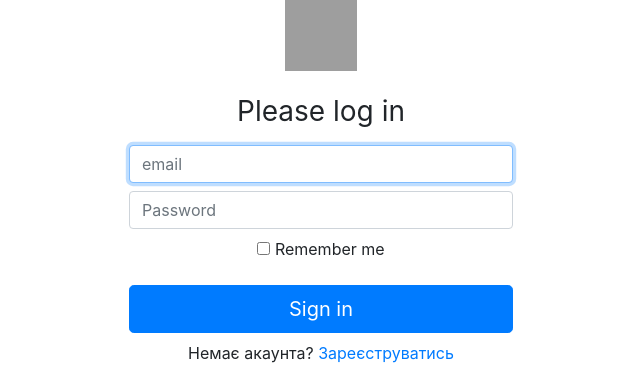
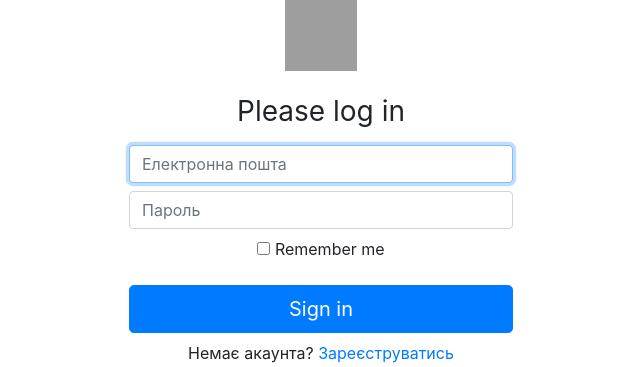
Before and after one commit to dragonflip/CarriersApp, a Django app: page /login in a window 1280 px wide. Shown: the part 122-489 px from the top of the page, without its empty margins (319-959 px from the left). Run offline with Django 3.2, Linux system fonts and the light colour scheme; some libraries are stand-ins or nearby versions; grey boxes are pictures that could not be loaded.

Commit message:
added account activation email

```diff
--- a/ForeignBerries/app/forms.py
+++ b/ForeignBerries/app/forms.py
@@ -48,7 +48,7 @@ class CreateUserForm(UserCreationForm):
 
         self.fields['email'].widget.attrs['class'] = 'form-control'
         self.fields['email'].widget.attrs['required'] = True
-        self.fields['email'].widget.attrs['placeholder'] = 'email'
+        self.fields['email'].widget.attrs['placeholder'] = 'Електронна пошта'
         self.fields['email'].widget.attrs['autofocus'] = True
 
         self.fields['first_name'].widget.attrs['class'] = 'form-control mt-2'
--- a/ForeignBerries/app/templates/app/login.html
+++ b/ForeignBerries/app/templates/app/login.html
@@ -21,9 +21,9 @@
       <img class="mb-4" src="https://getbootstrap.com/docs/4.0/assets/brand/bootstrap-solid.svg" alt="" width="72" height="72">
       <h1 class="h3 mb-3 font-weight-normal">Please log in</h1>
 
-      <input type="email" name="email" class="form-control" placeholder="email" required autofocus>
+      <input type="email" name="email" class="form-control" placeholder="Електронна пошта" required autofocus>
 
-      <input type="password" name="password" class="form-control mt-2" placeholder="Password" required>
+      <input type="password" name="password" class="form-control mt-2" placeholder="Пароль" required>
 
       <div class="checkbox mb-3 mt-2">
         <label>
--- a/ForeignBerries/app/views.py
+++ b/ForeignBerries/app/views.py
@@ -97,7 +97,7 @@ def register(request):
 
                 activate_url = 'http://'+current_site.domain+link
 
-                email_body = 'Привіт '+user.username + ', дякуємо за реєстрацію на сайті! ' + activate_url
+                email_body = 'Привіт '+user.first_name + '! Для підтвердження реєстрації перейдіть за посиланням: \n' + activate_url
 
                 email_subject = 'Успішна реєстрація'
 
@@ -105,11 +105,12 @@ def register(request):
                     email_subject,
                     email_body,
                     settings.EMAIL_HOST_USER,
-                    ['victorianastiuk@gmail.com'],
+                    [email],
                     )
 
                 email_mes.send(fail_silently=False)
-                #return redirect('login')
+                messages.success(request, 'На вашу пошту був надісланий лист з посиланням для підтвердження реєстрації.')
+                return redirect('login')
             else:
                 messages.info(request, 'Введена електронна пошта прив\'язана до іншого акаунта.')
 
@@ -135,7 +136,7 @@ class VerificationView(View):
             user.is_active = True
             user.save()
 
-            messages.success(request, 'Account activated successfully')
+            messages.success(request, 'Акаунт був успішно активований.')
             return redirect('login')
 
         except Exception as ex:
```
Also changed, not shown: ForeignBerries/db.sqlite3.
